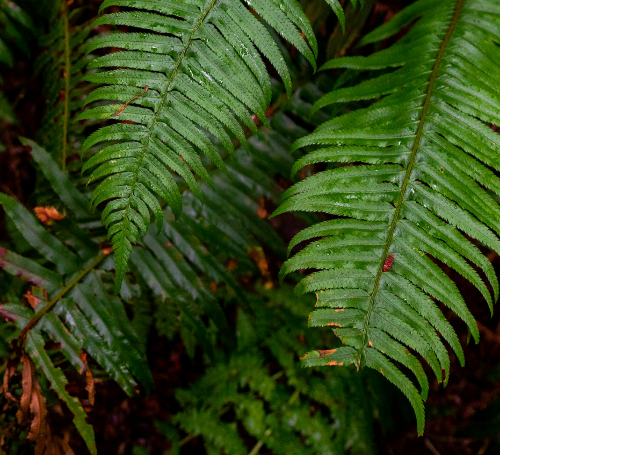
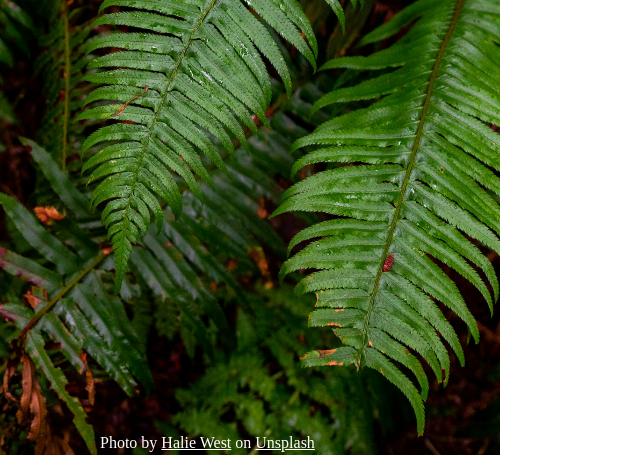
Before and after one commit to ShivanK3397/sign-up-form, a plain HTML site: page index.html in a window 1280 px wide. Shown: the part 345-800 px from the top of the page, without its empty margins (0-640 px from the left). Drawn offline with Linux system fonts and the light colour scheme.

Commit message:
added credits for background image author

```diff
--- a/index.html
+++ b/index.html
@@ -13,6 +13,9 @@
             <img src="images/odin-lined.png" alt="Odin Header" class="logo-image">
             <h1 class="logo">ODIN</h1>
         </div>
+        <p class="image-credit">
+            Photo by <a href="https://unsplash.com/photos/green-leaf-plant-in-close-up-photography-25xggax4bSA">Halie West</a> on <a href="https://unsplash.com/">Unsplash</a>
+        </p>
     </div>
 
 
--- a/styles.css
+++ b/styles.css
@@ -88,3 +88,13 @@
 
 
  }
+a{
+    color: white;
+}
+.image-credit{
+    color: white;
+    position: absolute;
+    bottom: 0;
+    left: 20%;
+
+}
```
